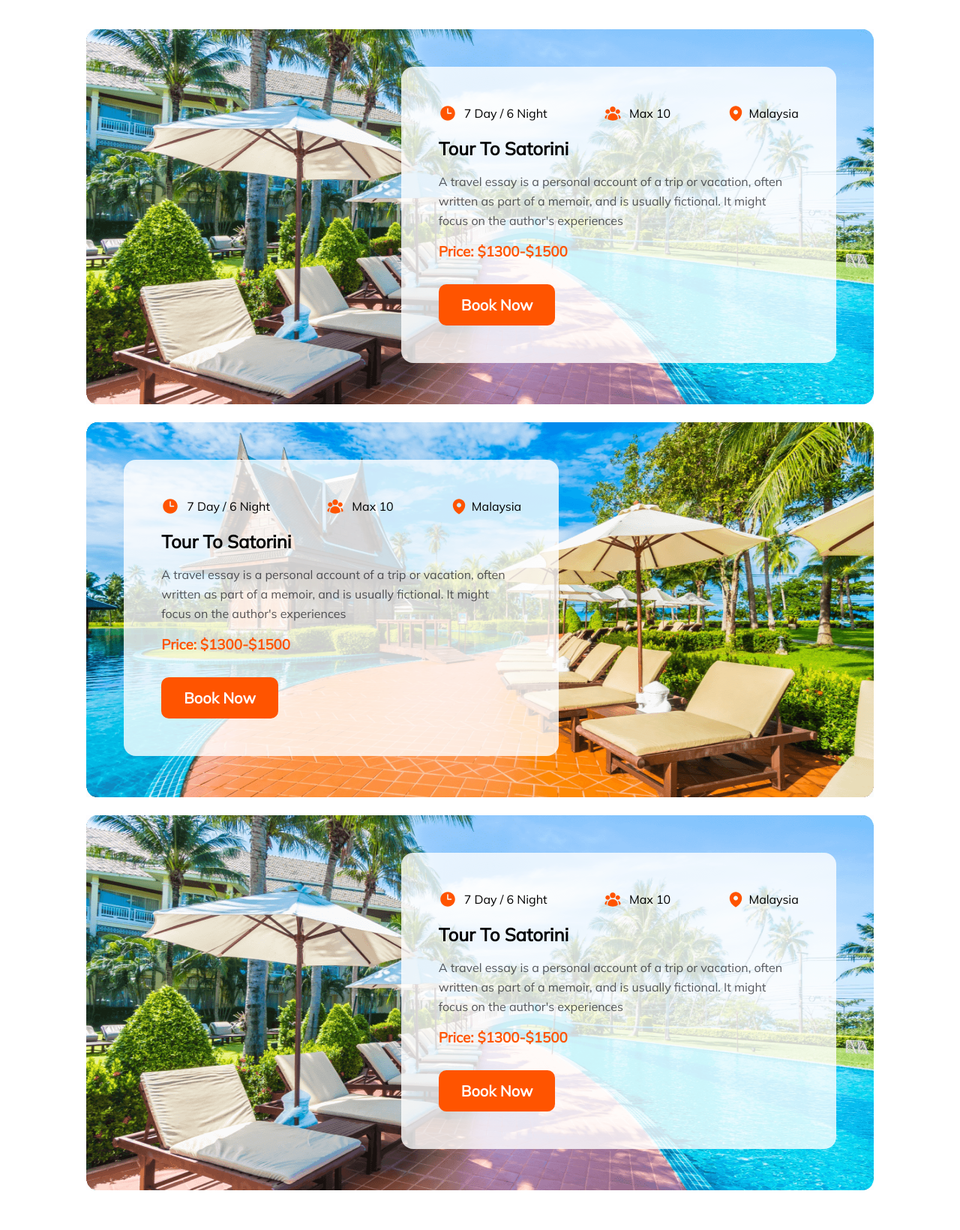
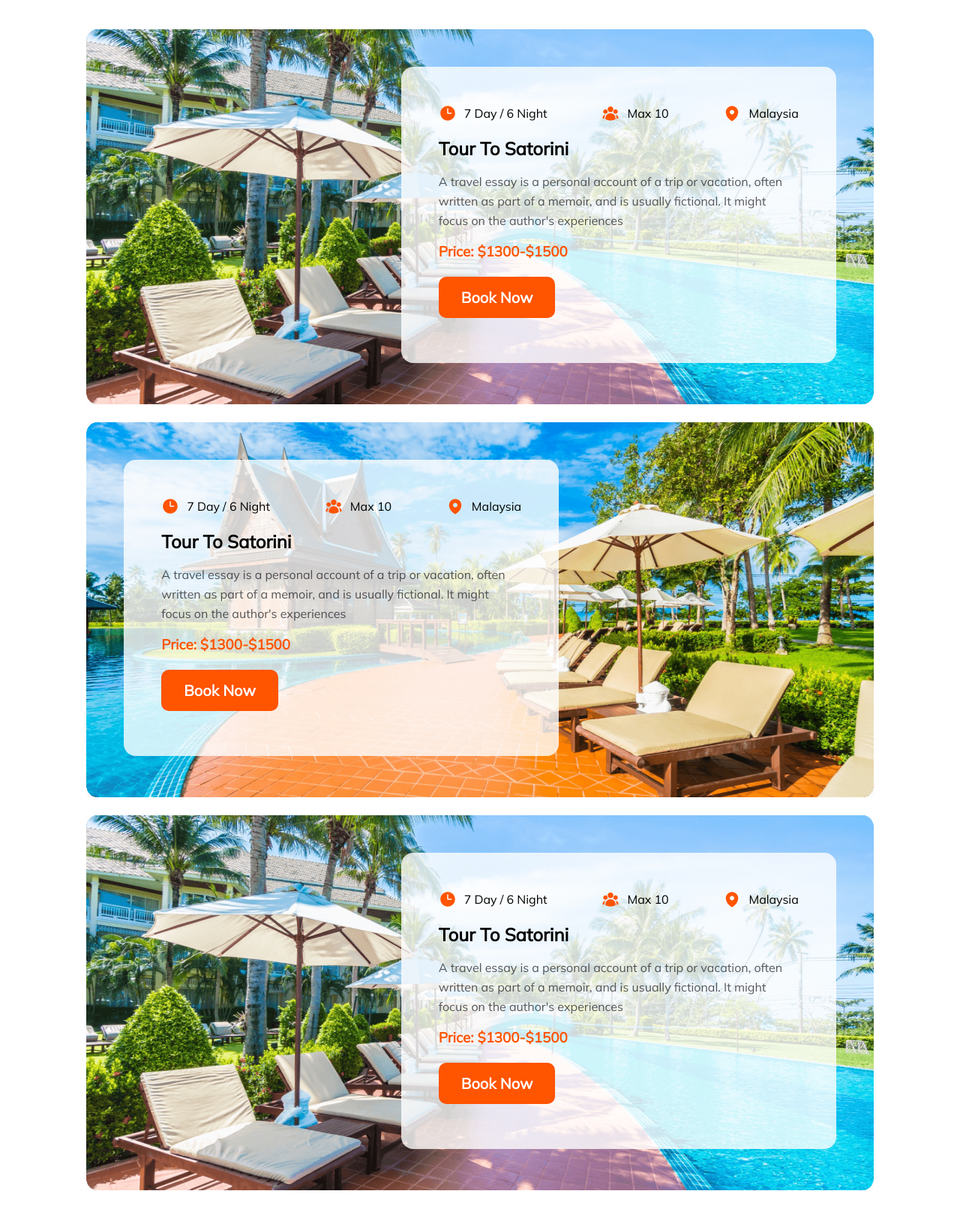
Before and after one commit to Al-amin07/Assignment-2, a plain HTML site: page index.html in a window 1280 px wide. Shown: the part 3600-5240 px from the top of the page at 75% size. Drawn offline with Linux system fonts and the light colour scheme.

Commit message:
final push

```diff
--- a/index.html
+++ b/index.html
@@ -149,25 +149,25 @@
         <div class="deal-text text1">
             <div class="deals-icons">
                 <div class="deal-icon">
-                    <span style="display: flex; align-items: center; gap: 10px;">
+
                         <img style="height: 24px; width: 24px;" src="Images/Frame.svg" alt="">7 Day / 6 Night
-                    </span>
+
                 </div>
                 <div class="deal-icon">
-                    <span style="display: flex; align-items: center; gap: 10px;">
+
                   <img style="height: 24px; width: 24px;" src="Images/Frame (1).svg" alt="">Max 10
-                    </span>
+
           </div>
-                <div class="deal-icon"
-                    <span style="display: flex; align-items: center; gap: 5px;">
+          <div class="deal-icon">
+
             <img style="height: 24px; width: 24px;" src="Images/Frame (2).svg" alt="">Malaysia
-                    </span>
+
     </div>
               </div>
             <h2 class=""> Tour To Satorini</h2>
         <p class="desc">A travel essay is a personal account of a trip or vacation, often written as part of a memoir, and is usually fictional. It might focus on the author's experiences</p>
         <h3 class="orange" style="font-weight: bold;">Price: $1300-$1500</h3>
-        <button class="read">Book Now</button>
+        <button class="read" id="from-top">Book Now</button>
 
         </div>
      </div>
@@ -176,25 +176,25 @@
         <div class="deal-text text2">
           <div class="deals-icons">
             <div class="deal-icon">
-                <span style="display: flex; align-items: center; gap: 10px;">
+
                     <img style="height: 24px; width: 24px;" src="Images/Frame.svg" alt="">7 Day / 6 Night
-                </span>
+
             </div>
             <div class="deal-icon">
-                <span style="display: flex; align-items: center; gap: 10px;">
+
               <img style="height: 24px; width: 24px;" src="Images/Frame (1).svg" alt="">Max 10
-                </span>
+
       </div>
-            <div class="deal-icon"
-                <span style="display: flex; align-items: center; gap: 5px;">
+      <div class="deal-icon">
+
         <img style="height: 24px; width: 24px;" src="Images/Frame (2).svg" alt="">Malaysia
-                </span>
+
 </div>
           </div>
             <h2 class=""> Tour To Satorini</h2>
         <p class="desc">A travel essay is a personal account of a trip or vacation, often written as part of a memoir, and is usually fictional. It might focus on the author's experiences</p>
         <h3 class="orange" style="font-weight: bold;">Price: $1300-$1500</h3>
-        <button class="read">Book Now</button>
+        <button class="read" id="from-top">Book Now</button>
 
         </div>
      </div>
@@ -203,25 +203,25 @@
         <div class="deal-text text1">
           <div class="deals-icons">
             <div class="deal-icon">
-                <span style="display: flex; align-items: center; gap: 10px;">
+
                     <img style="height: 24px; width: 24px;" src="Images/Frame.svg" alt="">7 Day / 6 Night
-                </span>
+
             </div>
             <div class="deal-icon">
-                <span style="display: flex; align-items: center; gap: 10px;">
+
               <img style="height: 24px; width: 24px;" src="Images/Frame (1).svg" alt="">Max 10
-                </span>
+
       </div>
-            <div class="deal-icon"
-                <span style="display: flex; align-items: center; gap: 5px;">
+      <div class="deal-icon">
+
         <img style="height: 24px; width: 24px;" src="Images/Frame (2).svg" alt="">Malaysia
-                </span>
+
 </div>
           </div>
             <h2 class=""> Tour To Satorini</h2>
         <p class="desc">A travel essay is a personal account of a trip or vacation, often written as part of a memoir, and is usually fictional. It might focus on the author's experiences</p>
         <h3 class="orange" style="font-weight: bold;">Price: $1300-$1500</h3>
-        <button class="read">Book Now</button>
+        <button class="read" id="from-top">Book Now</button>
 
         </div>
      </div>
--- a/style.css
+++ b/style.css
@@ -305,6 +305,11 @@ section{
     height: 24px;
     width: 24px;
  }
+ .deal-icon{
+    display: flex;
+     align-items: center;
+     gap: 10px;
+ }
  .deals > p{
     margin-top: 24px;
     margin-bottom: 48px;
@@ -345,6 +350,7 @@ section{
     justify-content: space-between;
     margin-bottom: 20px;
  }
+
  .text1{
     position: absolute;
     right: 50px;
@@ -354,6 +360,10 @@ section{
     position: absolute;
      left: 50px;
     top: calc(100% - 90%);
+ }
+ #from-top{
+    position: relative;
+    bottom: 10px;
  }
  .deal-text h2{
     font-size: 24px ;
@@ -630,7 +640,7 @@ footer li i{
     .text1,.text2{
         left: 20px;
         padding: 10px 20px;
-        top: 100px;
+        top: 110px;
      }
 
     footer{
```
Lines whose indentation alone changed are shown as unchanged.
